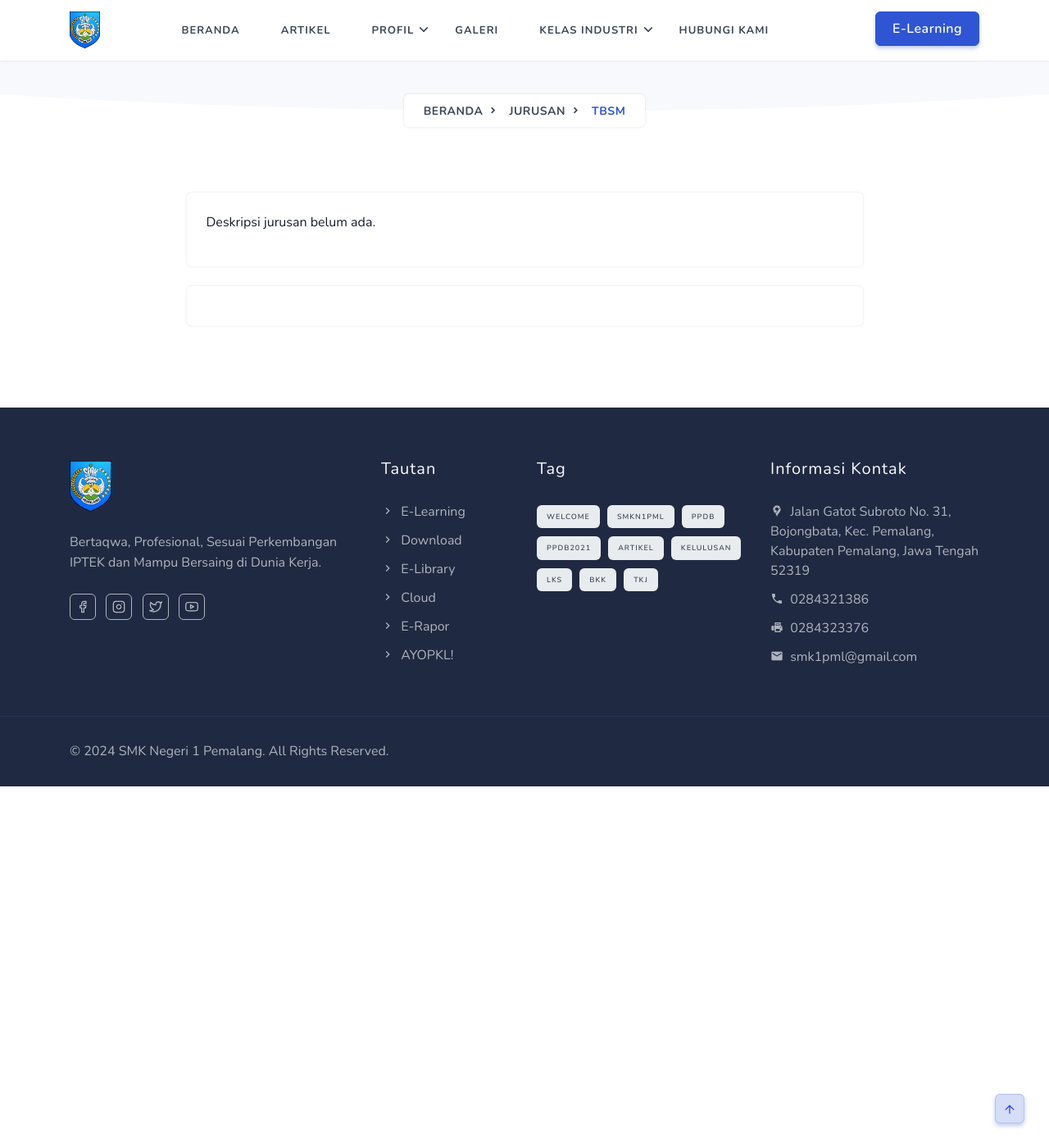
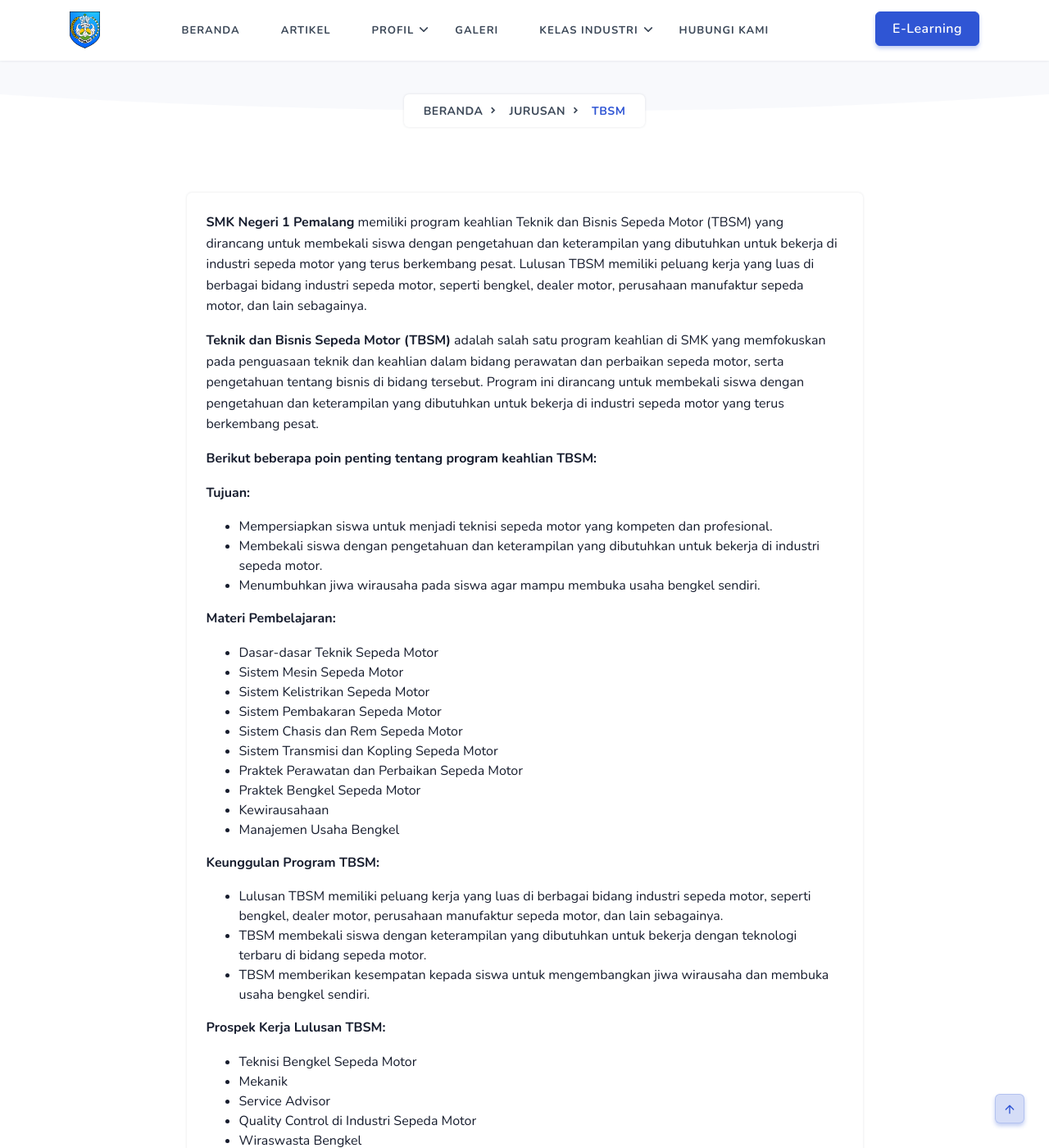
Before and after one commit to smkn1pml/website, a Jekyll site: the page built from _majors/tbsm.md, in a window 1280 px wide and 1400 px high, scrolled down 229 px. Shown: the whole window at 82% size. Built offline with Jekyll 4.4.1, drawn with Linux system fonts in a browser that asks for light colours; comment, search, counter and statistics services are not loaded; some of the changed text lies outside the part shown.

Commit message:
Update Jurusan “tbsm”

```diff
--- a/_majors/tbsm.md
+++ b/_majors/tbsm.md
@@ -1,7 +1,51 @@
 ---
-title: "Teknik dan Bisnis Sepeda Motor"
-slug: "tbsm"
-color: "grey"
+title: Teknik dan Bisnis Sepeda Motor
+slug: tbsm
 external: ""
+color: grey
 ---
-Deskripsi jurusan belum ada.
+<!--StartFragment-->
+
+**SMK Negeri 1 Pemalang** memiliki program keahlian Teknik dan Bisnis Sepeda Motor (TBSM) yang dirancang untuk membekali siswa dengan pengetahuan dan keterampilan yang dibutuhkan untuk bekerja di industri sepeda motor yang terus berkembang pesat. Lulusan TBSM memiliki peluang kerja yang luas di berbagai bidang industri sepeda motor, seperti bengkel, dealer motor, perusahaan manufaktur sepeda motor, dan lain sebagainya.
+
+**Teknik dan Bisnis Sepeda Motor (TBSM)** adalah salah satu program keahlian di SMK yang memfokuskan pada penguasaan teknik dan keahlian dalam bidang perawatan dan perbaikan sepeda motor, serta pengetahuan tentang bisnis di bidang tersebut. Program ini dirancang untuk membekali siswa dengan pengetahuan dan keterampilan yang dibutuhkan untuk bekerja di industri sepeda motor yang terus berkembang pesat.
+
+**Berikut beberapa poin penting tentang program keahlian TBSM:**
+
+**Tujuan:**
+
+* Mempersiapkan siswa untuk menjadi teknisi sepeda motor yang kompeten dan profesional.
+* Membekali siswa dengan pengetahuan dan keterampilan yang dibutuhkan untuk bekerja di industri sepeda motor.
+* Menumbuhkan jiwa wirausaha pada siswa agar mampu membuka usaha bengkel sendiri.
+
+**Materi Pembelajaran:**
+
+* Dasar-dasar Teknik Sepeda Motor
+* Sistem Mesin Sepeda Motor
+* Sistem Kelistrikan Sepeda Motor
+* Sistem Pembakaran Sepeda Motor
+* Sistem Chasis dan Rem Sepeda Motor
+* Sistem Transmisi dan Kopling Sepeda Motor
+* Praktek Perawatan dan Perbaikan Sepeda Motor
+* Praktek Bengkel Sepeda Motor
+* Kewirausahaan
+* Manajemen Usaha Bengkel
+
+**Keunggulan Program TBSM:**
+
+* Lulusan TBSM memiliki peluang kerja yang luas di berbagai bidang industri sepeda motor, seperti bengkel, dealer motor, perusahaan manufaktur sepeda motor, dan lain sebagainya.
+* TBSM membekali siswa dengan keterampilan yang dibutuhkan untuk bekerja dengan teknologi terbaru di bidang sepeda motor.
+* TBSM memberikan kesempatan kepada siswa untuk mengembangkan jiwa wirausaha dan membuka usaha bengkel sendiri.
+
+**Prospek Kerja Lulusan TBSM:**
+
+* Teknisi Bengkel Sepeda Motor
+* Mekanik
+* Service Advisor
+* Quality Control di Industri Sepeda Motor
+* Wiraswasta Bengkel
+* Penjual Sparepart
+
+Program keahlian TBSM merupakan pilihan yang tepat bagi siswa yang ingin berkecimpung di bidang industri sepeda motor yang menjanjikan. Dengan mempelajari program ini, siswa akan dibekali dengan pengetahuan dan keterampilan yang dibutuhkan untuk bekerja di berbagai bidang industri sepeda motor dan memiliki peluang kerja yang luas.
+
+<!--EndFragment-->
```
